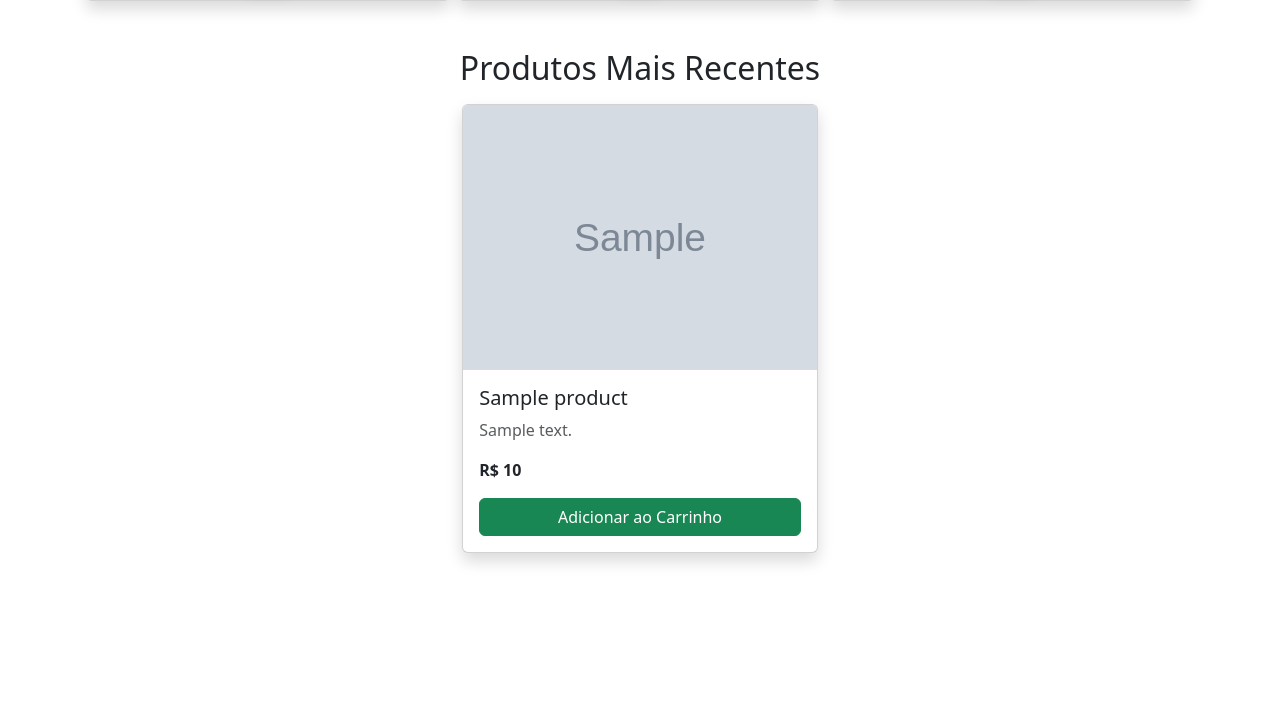
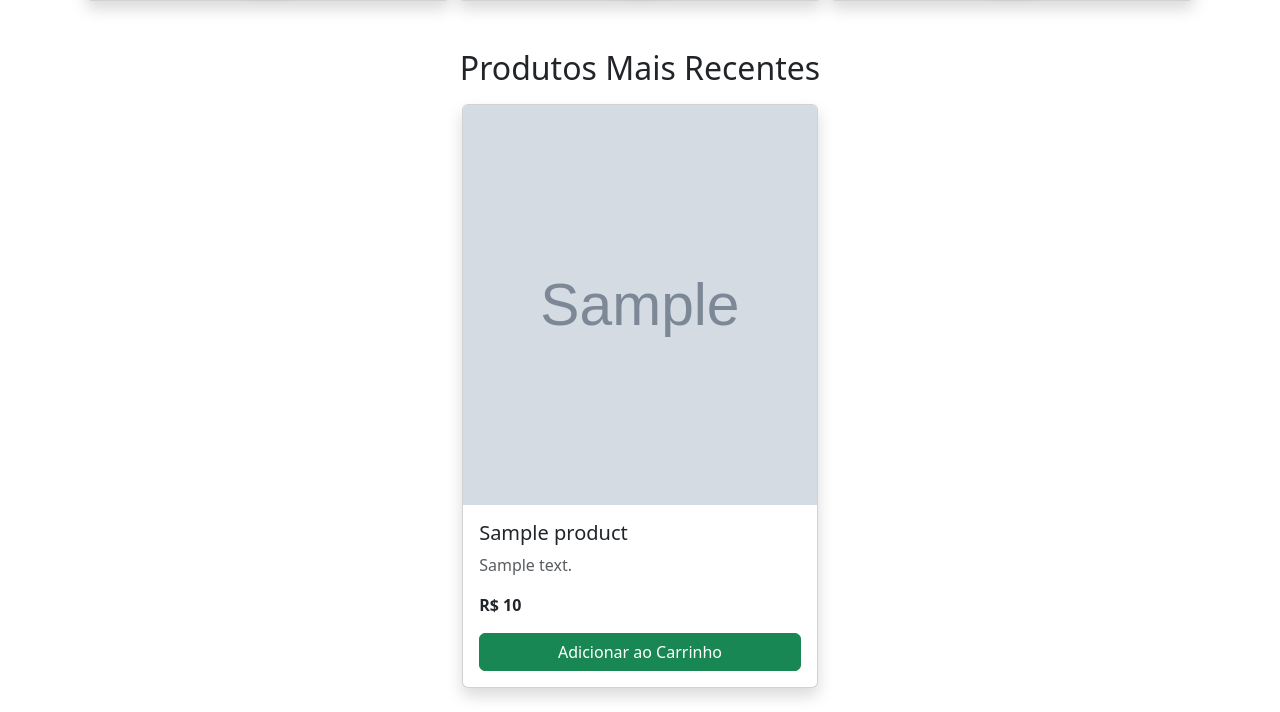
Before and after one commit to AfonsoDolmen/projeto-ecommerce, a Django app: template home/templates/home.html in a window 1280 px wide. Shown: the part 1008-1720 px from the top of the page. Before the commit the page ends 1572 px from the top, so only its background shows below. Run offline with Django 5.2, Linux system fonts and the light colour scheme; the template is opened without the code that fills it: values that come from a table or form of the project are taken from there, others are empty; tables that the repository leaves empty hold one stand-in row (values such as "Sample post"); grey boxes marked "Sample" are stand-in pictures; parts of the project's set-up code (start-up, migrations or seed data) failed here and were passed over.

Commit message:
Ajuste na estilização dos cards.

```diff
--- a/home/static/home/css/home.css
+++ b/home/static/home/css/home.css
@@ -17,10 +17,10 @@
     width: 120px;
     height: 120px;
     object-fit:cover;
+    object-position: center;
 }
 
 .product-card {
-    /* height: 400px; */
     width: 33.3%;
 }
 
@@ -31,7 +31,8 @@
     justify-content: space-between;
 }
 
-.img-card-top {
-    object-fit: contain;
-    height: 100px !important;
+.card-img-top {
+    object-fit: cover;
+    object-position: center;
+    height: 400px !important;
 }
--- a/home/views.py
+++ b/home/views.py
@@ -6,6 +6,6 @@ from products.models import Product
 class HomeView(View):
     def get(self, *args, **kwargs):
         # Retorna somente os três ultimos produtos
-        products = Product.objects.all()[:3]
+        products = Product.objects.all().order_by('-id')[:3]
 
         return render(self.request, 'home.html', {'products': products})
--- a/products/static/products/css/products.css
+++ b/products/static/products/css/products.css
@@ -6,10 +6,11 @@
 }
 
 .product-card {
-    flex: 1 1 calc(20% - 16px);
+    flex: 1 1 calc(33.3% - 16px);
     max-width: 20%;
     box-sizing: border-box;
     min-height: 400px;
+    min-width: 250px; /* Depois ver qual largura fica melhor */
 }
 
 .card-body {
@@ -22,5 +23,5 @@
 .card-img-top {
     object-fit: cover;
     object-position: center;
-    height: 400px;
+    height: 400px !important;
 }
```
